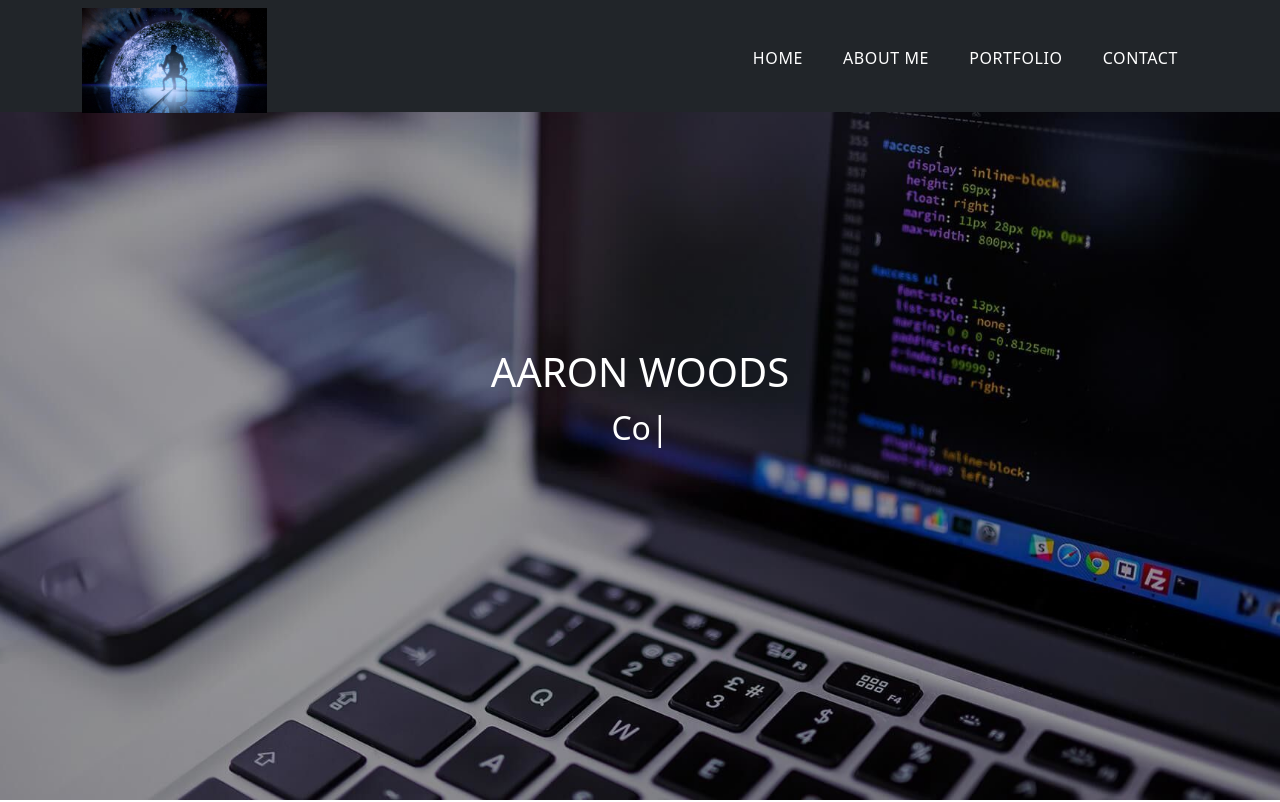
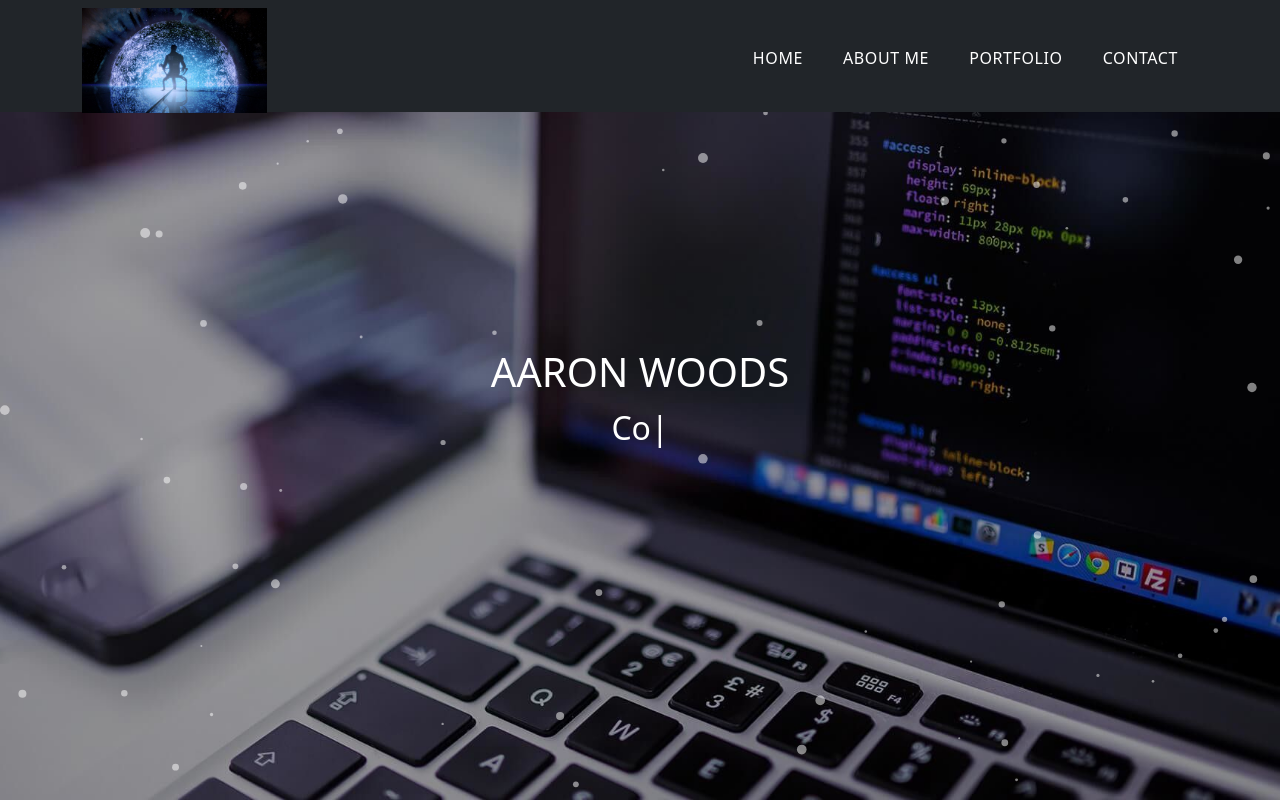
Before and after one commit to awoods1893/React-Portfolio, a React (Create React App) app: page / in a window 1280 px wide. Shown: the top 802 px of the page. Built offline with nearby package versions, Linux system fonts and the light colour scheme.

Commit message:
added the contact component and fixed the portfolio links

```diff
--- a/src/App.css
+++ b/src/App.css
@@ -196,4 +196,5 @@ transition: 0.3s ease-in-out;
 .contact h1{
   color: var(--primary-blue);
   padding: 1.3rem 0;
+  text-transform: uppercase;
 }
--- a/src/App.js
+++ b/src/App.js
@@ -25,7 +25,84 @@ function App() {
   }, []);
   return (
     <>
+    <Particles
+       id="tsparticles"
+       init={particlesInit}
+       loaded={particlesLoaded}
+       options={{
+         background: {
+           color: {
+             value: "#",
+           },
+         },
+         fpsLimit: 120,
+         interactivity: {
+           events: {
+             onClick: {
+               enable: true,
+               mode: "push",
+             },
+             onHover: {
+               enable: true,
+               mode: "repulse",
+             },
+             resize: true,
+           },
+           modes: {
+             push: {
+               quantity: 4,
+             },
+             repulse: {
+               distance: 200,
+               duration: 0.4,
+             },
+           },
+         },
+         particles: {
+          color: {
+            value: "#ffffff",
+          },
+          links: {
+            color: "#ffffff",
+            distance: 150,
+            enable: false,
+            opacity: 0.5,
+            width: 1,
+          },
+          collisions: {
+            enable: true,
+          },
+          move: {
+            direction: "none",
+            enable: true,
+            outModes: {
+              default: "bounce",
+            },
+            random: false,
+            speed: 4,
+            straight: false,
+          },
+          number: {
+            density: {
+              enable: true,
+              area: 800,
+            },
+            value: 60,
+          },
+          opacity: {
+            value: 0.5,
+          },
+          shape: {
+            type: "circle",
+          },
+          size: {
+            value: { min: 1, max: 5 },
+          },
+        },
+        detectRetina: true,
+      }}
 
+    />
     <Navbar />
     <Header/>
     <AboutMe />
--- a/src/components/Contact.js
+++ b/src/components/Contact.js
@@ -3,11 +3,15 @@ import React from "react";
 const Contact = () => {
   return (
     <div className="contact">
+        <div className="text-center">
         <h1>Contact Me</h1>
-        <p>Please fill out the form to contact me!</p>
+        <p>I can be reached at my email address: awoods1983@gmail.com or on my social media.</p>
+        </div>
+        </div>
 
-    </div>
+
+
   )
-}
+};
 
 export default Contact
--- a/src/components/Portfolio.js
+++ b/src/components/Portfolio.js
@@ -14,33 +14,48 @@ import { faSearchPlus } from "@fortawesome/free-solid-svg-icons";
 
 const Portfolio = () => {
 
+    const passwordGeneratorApp = () =>{
+        window.open("https://github.com/awoods1893/Challenge-3---Password-Generator");
+    }
 
+    const noteTakerApp = () =>{
+        window.open("https://github.com/awoods1893/Note-Taker");
+    }
+
+    const techBlogApp = () =>{
+        window.open("https://github.com/awoods1893/Model-View-Controller");
+    }
+
+    const textEditorApp = () =>{
+        window.open("https://github.com/awoods1893/Text-Editor");
+    }
 
 
         return (
             <div id="portfolio" className="portfolio-wrapper">
         <div className="container">
             <h1 className="text-uppercase text-center py-5">Portfolio</h1>
+            <p className="text-center"> Here are some of the projects I have created. Please click on a picture to explore the Github repo of each project.</p>
             <div className="portfolio-image-box-wrapper">
-                <div className="portfolio-image-box" onClick="window.open('https://github.com/awoods1893/Challenge-3---Password-Generator')" >
+                <div className="portfolio-image-box"  >
                 <img className="portfolio-image" src={passwordGenerator} alt="Password Generator..." />
-                <div className="overflow"></div>
+                <div className="overflow"onClick={passwordGeneratorApp}></div>
                 <FontAwesomeIcon className="portfolio-icon" icon={faSearchPlus} />
                 </div>
             <div className="portfolio-image-box">
                 <img className="portfolio-image" src={noteTaker} alt="Note Taker App..." />
-                <div className="overflow"></div>
-                <FontAwesomeIcon className="portfolio-icon" icon={faSearchPlus} />
+                <div className="overflow"onClick={noteTakerApp}></div>
+                <FontAwesomeIcon className="portfolio-icon" icon={faSearchPlus}  />
                 </div>
             <div className="portfolio-image-box">
                 <img className="portfolio-image" src={techBlog} alt="Tech Blog Aop..." />
-                <div className="overflow"></div>
-                <FontAwesomeIcon className="portfolio-icon" icon={faSearchPlus} />
+                <div className="overflow"onClick={techBlogApp}></div>
+                <FontAwesomeIcon className="portfolio-icon" icon={faSearchPlus}  />
                 </div>
             <div className="portfolio-image-box">
                 <img className="portfolio-image" src={textEditor} alt="Text Editor App..." />
-                <div className="overflow"></div>
-                <FontAwesomeIcon className="portfolio-icon" icon={faSearchPlus} />
+                <div className="overflow"onClick={textEditorApp}></div>
+                <FontAwesomeIcon className="portfolio-icon" icon={faSearchPlus}  />
                 </div>
            </div>
         </div>
```
